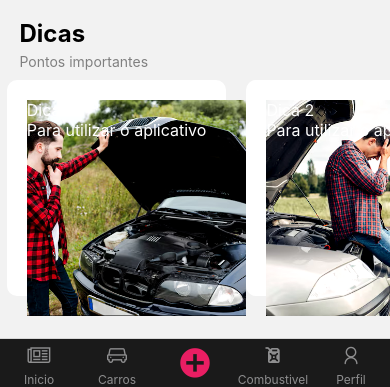
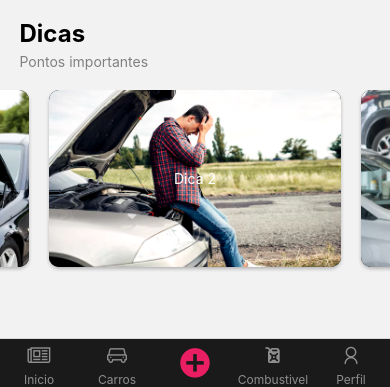
Before and after one commit to LeonardoASC/UsedCar, a React Native app: screen /CheckList2 in a window 390 px wide. Shown: the part 457-844 px from the top of the page. Built offline with nearby package versions, Linux system fonts and the light colour scheme.

Commit message:
feat: tela inicial checklist quase ready

```diff
--- /dev/null
+++ b/src/components/HorizontalList/index.js
@@ -0,0 +1,49 @@
+import React from "react";
+import { FlatList, Dimensions, ImageBackground, Text } from "react-native";
+
+const { width } = Dimensions.get("window");
+
+const HorizontalList = ({ dicas }) => {
+    return (
+        <FlatList
+        data={dicas}
+        keyExtractor={item => item.id}
+        showsHorizontalScrollIndicator={false}
+        snapToOffsets={[...Array(dicas.length)].map((x, i) => i * (width * 0.8 - 40) + (i - 1) * 40)}
+        horizontal
+        snapToAlignment="start"
+        scrollEventThrottle={16}
+        decelerationRate="fast"
+        style={{ marginTop: 20}}
+        renderItem={({ item }) => (
+            <ImageBackground
+                source={item.imagem}
+                style={{
+                    backgroundColor: 'black',
+                    height: width / 2.2,
+                    width: width * 0.8 - 20,
+                    marginHorizontal: 10,
+                    borderRadius: 10,
+                    resuzeMode: 'cover',
+                    justifyContent: 'center',
+                    alignItems: 'center',
+                    overflow: 'hidden',
+                    shadowColor: "#000",
+                    shadowOffset: {
+                        width: 0,
+                        height: 2,
+                    },
+                    shadowOpacity: 0.25,
+                    shadowRadius: 3.84,
+                    elevation: 10,
+                }}
+                // imageStyle={{ borderRadius: 10 }}
+            >
+                <Text style={{ color: 'white' }}>{item.title}</Text>
+            </ImageBackground>
+        )}
+    />
+    )
+};
+
+export default HorizontalList;
--- a/src/screens/Home/index.js
+++ b/src/screens/Home/index.js
@@ -19,7 +19,7 @@ export function Home({ navigation }) {
         try
         {
             const response = await axios.get('https://newsapi.org/v2/everything?q="carros"&apiKey=7a4ed333c3df43dca5a43f092f836a73');
-            console.log(response.data.articles);
+            // console.log(response.data.articles);
             setNews(response.data.articles);
         } catch (error) {
             console.error('Erro ao buscar fontes de notícias:', error);
--- a/src/screens/Private/CheckList/index.js
+++ b/src/screens/Private/CheckList/index.js
@@ -7,6 +7,7 @@ import capoabertoestrada from '../../../../assets/capoabertoestrada.png';
 import mecanicomaos from '../../../../assets/mecanicomaos.png';
 import { Ionicons } from '@expo/vector-icons';
 import { MaterialCommunityIcons } from '@expo/vector-icons';
+import HorizontalList from '../../../components/HorizontalList';
 
 export function CheckList({ navigation }) {
     const dicas = [
@@ -30,24 +31,22 @@ export function CheckList({ navigation }) {
         },
     ];
 
-    const renderItem = ({ item }) => (
-        <StyledItemContainer>
-            <StyledItemText>{item.title}</StyledItemText>
-            <StyledItemText>{item.description}</StyledItemText>
-            <Image
-                source={item.imagem}
-                style={{
-                    width: '100%',
-                    height: '100%',
-                    position: 'absolute',
-                    zIndex: -1,
-                    // aspectRatio: 1,
-                    // resizeMode: 'cover'
-                }}
-            />
-        </StyledItemContainer>
-
-    );
+    // const renderItem = ({ item }) => (
+    //     <StyledItemContainer>
+    //         <Image
+    //             source={item.imagem}
+    //             style={{
+    //                 // width: '100%',
+    //                 // height: '100%',
+    //                 resizeMode: 'cover',
+    //                 position: 'absolute',
+    //                 borderRadius: 10
+    //             }}
+    //         />
+    //         <StyledItemText>{item.title}</StyledItemText>
+    //         <StyledItemText>{item.description}</StyledItemText>
+    //     </StyledItemContainer>
+    // );
 
     return (
         <SafeAreaView style={{ flex: 1 }}>
@@ -95,12 +94,13 @@ export function CheckList({ navigation }) {
                         <Text style={{ fontWeight: 'bold', fontSize: 24 }}>Dicas</Text>
                         <Text style={{ marginTop: 5, color: 'gray' }}>Pontos importantes</Text>
                     </View>
-                    <FlatList
+                    <HorizontalList dicas={dicas}/>
+                    {/* <FlatList
                         data={dicas}
                         renderItem={renderItem}
                         keyExtractor={item => item.id.toString()}
                         horizontal
-                    />
+                    /> */}
                 </View>
             </Container>
         </SafeAreaView>
--- a/src/screens/Private/CheckList/styles.js
+++ b/src/screens/Private/CheckList/styles.js
@@ -26,9 +26,9 @@ export const ImageHeader = styled.Image`
 
 export const StyledItemContainer = styled.View`
     background-color: #ffffff;
-    padding: 20px;
     border-radius: 10px;
     height: 80%;
+    width: 50%;
     margin: 10px;
     ${Platform.select({
   ios: `
```
